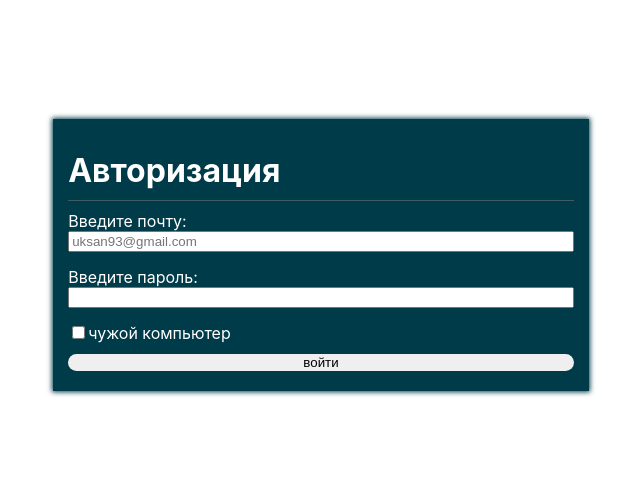
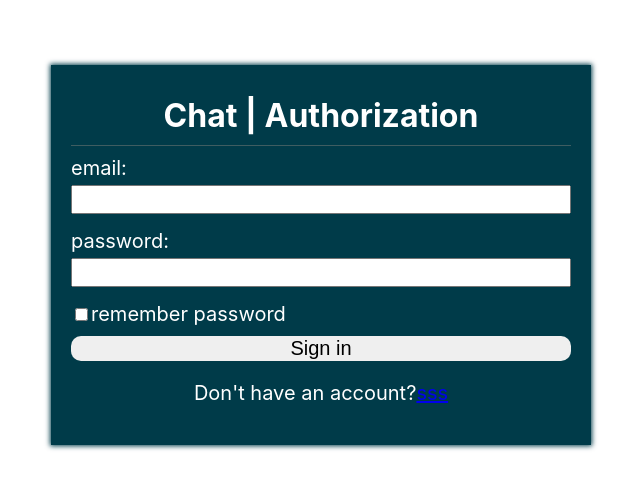
Before and after one commit to EugenyKrimsky/chat, a React (Create React App) app in the folder client/: page / in a window 1280 px wide. Shown: the part 153-642 px from the top of the page, without its empty margins (319-959 px from the left). Built offline with nearby package versions, Linux system fonts and the light colour scheme.

Commit message:
register and authorization

```diff
--- a/client/src/hooks/http.hook.js
+++ b/client/src/hooks/http.hook.js
@@ -12,7 +12,7 @@ const useHttp = () => {
             })
             const data = response.json();
 
-            if (!resonse.ok) {
+            if (!response.ok) {
                 throw new Error(data.message || 'Something went wrong')
             }
 
--- /dev/null
+++ b/client/src/pages/AuthPage.jsx
@@ -0,0 +1,51 @@
+import React  from 'react'
+import { useState } from 'react'
+import { NavLink } from 'react-router-dom'
+import RegisterPage from './RegisterPage'
+import c from './AuthPage.module.scss'
+
+const AuthPage = () => {
+    const [form, setForm] = useState({
+        email: '',
+        password: ''
+    })
+    const changeHandler = event => {
+        setForm({ ...form, [event.target.name]: event.target.value })
+    }
+    function submitClick(e) {
+        e.preventDefault()
+    }
+    return (
+        <div className={c.formBlock}>
+            <form className={c.authForm}>
+                <h1 className={c.h1}>Chat | Authorization</h1>
+                <div className={c.inputBlock}>
+                    <label className={c.label} htmlFor="email">email:</label>
+                    <input
+                        className={c.authInput}
+                        type="text"
+                        name="email"
+                        onChange={changeHandler}
+                    />
+                </div>
+                <div className={c.inputBlock}>
+                    <label className={c.label} htmlFor="password">password:</label>
+                    <input
+                        className={c.authInput}
+                        type="password"
+                        name="password"
+                        onChange={changeHandler}
+                    />
+                </div>
+                <div>
+                    <input className={c.authCheckbox} type="checkbox" name="check"/>
+                    <label className={c.label} htmlFor="check">remember password</label>
+                </div>
+                <button className={c.authButton} onClick={submitClick}>Sign in</button>
+                <p className={c.signUpLink}>Don't have an account?<NavLink to={'/register'}>sss</NavLink></p>
+            </form>
+        </div>
+    )
+  }
+
+  export default AuthPage;
--- a/client/src/pages/components/auth/AuthPage.module.scss
+++ b/client/src/pages/AuthPage.module.scss
@@ -7,15 +7,16 @@
     display: flex;
     flex-direction: column;
     margin: auto;
-    width: 40%;
+    width: 500px;
     background: #003b49;
-    padding: 0px 15px 20px 15px;
+    padding: 0px 20px 20px 20px;
     box-shadow: 0px 0px 5px 1px #003b49;
 }
 .h1{
+    text-align: center;
     color: #fff;
+    padding: 10px 0;
     border-bottom: 1px solid #3f5d61;
-    padding: 10px 0;
     margin-bottom: 10px;
 }
 .inputBlock {
@@ -24,6 +25,11 @@
 }
 .label {
     color: #fff;
+    font-size: 20px;
+    margin-bottom: 5px;
+}
+.authInput {
+    font-size: 20px;
 }
 .authInput,
 .authCheckbox {
@@ -31,6 +37,13 @@
     outline: none;
 }
 .authButton {
+    font-size: 20px;
     border-radius: 10px;
     border: none;
 }
+.signUpLink {
+    margin-top: 20px;
+    text-align: center;
+    font-size: 20px;
+    color: #fff;
+}
--- /dev/null
+++ b/client/src/pages/RegisterPage.jsx
@@ -0,0 +1,54 @@
+import React  from 'react'
+import { useState } from 'react'
+import c from './RegisterPage.module.scss'
+
+const RegisterPage = () => {
+    const [form, setForm] = useState({
+        email: '',
+        password: ''
+    })
+    const changeHandler = event => {
+        setForm({ ...form, [event.target.name]: event.target.value })
+    }
+    function submitClick(e) {
+        e.preventDefault()
+    }
+    return (
+        <div className={c.formBlock}>
+            <form className={c.authForm}>
+                <h1 className={c.h1}>Chat | Authorization</h1>
+                <div className={c.inputBlock}>
+                    <label className={c.label} htmlFor="email">email:</label>
+                    <input
+                        className={c.authInput}
+                        type="text"
+                        name="email"
+                        onChange={changeHandler}
+                    />
+                </div>
+                <div className={c.inputBlock}>
+                    <label className={c.label} htmlFor="password">password:</label>
+                    <input
+                        className={c.authInput}
+                        type="password"
+                        name="password"
+                        onChange={changeHandler}
+                    />
+                </div>
+                <div className={c.inputBlock}>
+                    <label className={c.label} htmlFor="password">password:</label>
+                    <input
+                        className={c.authInput}
+                        type="password"
+                        name="password"
+                        onChange={changeHandler}
+                    />
+                </div>
+                <button className={c.authButton} onClick={submitClick}>Sign in</button>
+                <p className={c.signUpLink}>Don't have an account? Sign up</p>
+            </form>
+        </div>
+    )
+  }
+
+  export default RegisterPage;
--- a/client/src/pages/components/auth/AuthPage.jsx
+++ /dev/null
@@ -1,30 +0,0 @@
-import React  from 'react'
-import c from './AuthPage.module.scss'
-
-const AuthPage = () => {
-    function submitClick(e) {
-        e.preventDefault()
-    }
-    return (
-        <div className={c.formBlock}>
-            <form className={c.authForm}>
-                <h1 className={c.h1}>Авторизация</h1>
-                <div className={c.inputBlock}>
-                    <label className={c.label} htmlFor="mail">Введите почту:</label>
-                    <input className={c.authInput} type="text" placeholder="uksan93@gmail.com" name="mail"/>
-                </div>
-                <div className={c.inputBlock}>
-                    <label className={c.label} htmlFor="password">Введите пароль:</label>
-                    <input className={c.authInput} type="password" name="password"/>
-                </div>
-                <div>
-                    <input className={c.authCheckbox} type="checkbox" name="check"/>
-                    <label className={c.label} htmlFor="check">чужой компьютер</label>
-                </div>
-                <button className={c.authButton} onClick={submitClick}>войти</button>
-            </form>
-        </div>
-    )
-  }
-
-  export default AuthPage;
--- a/client/src/routes.jsx
+++ b/client/src/routes.jsx
@@ -1,7 +1,7 @@
 import React from 'react';
 import { Switch, Route, Redirect } from 'react-router-dom';
 import ChatPage from './pages/ChatPage.jsx';
-import AuthPage from './pages/components/auth/AuthPage.jsx'
+import AuthPage from './pages/AuthPage.jsx'
 
 const useRoutes = isAuthenticated => {
     if (isAuthenticated) {
```
Also changed, not shown: client/src/pages/RegisterPage.module.scss (added).
